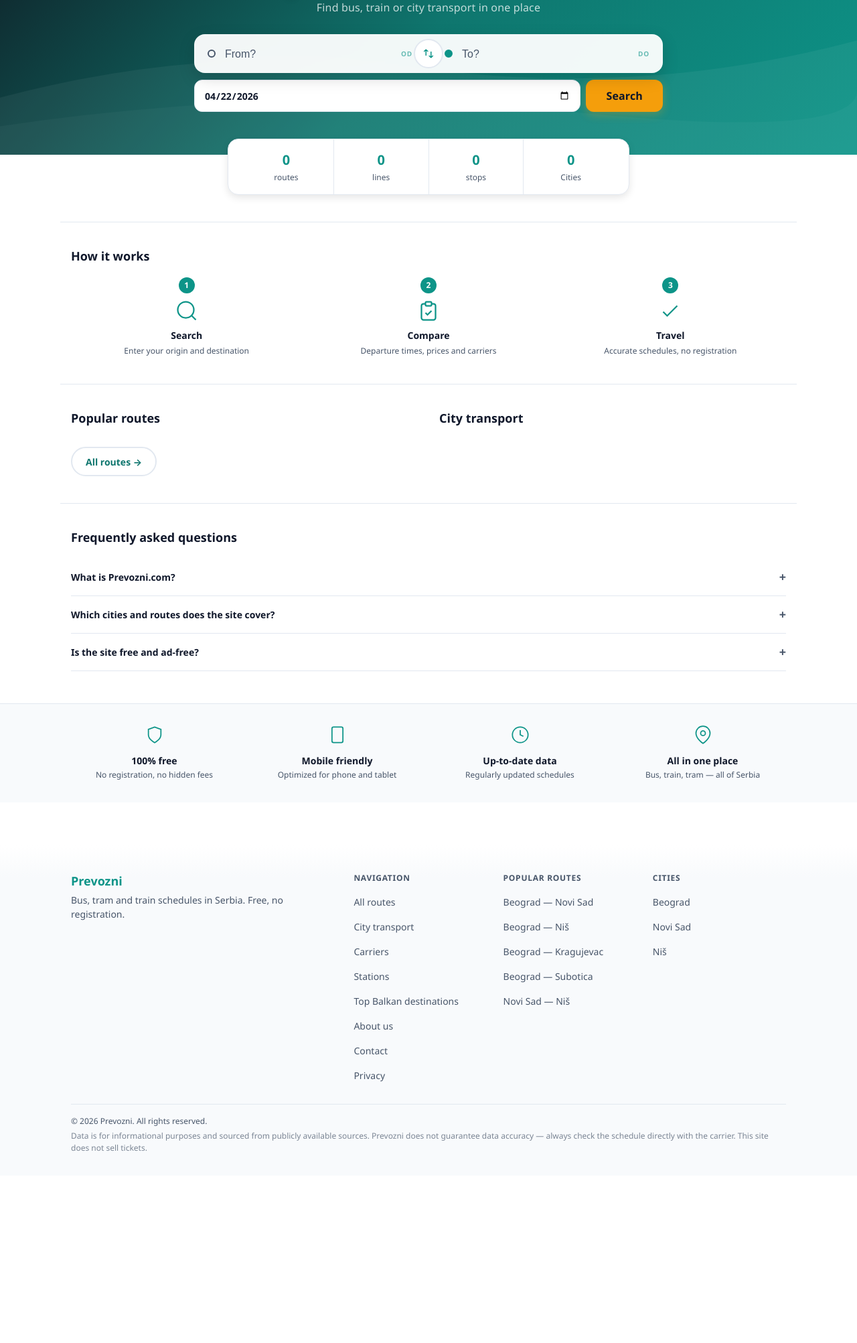
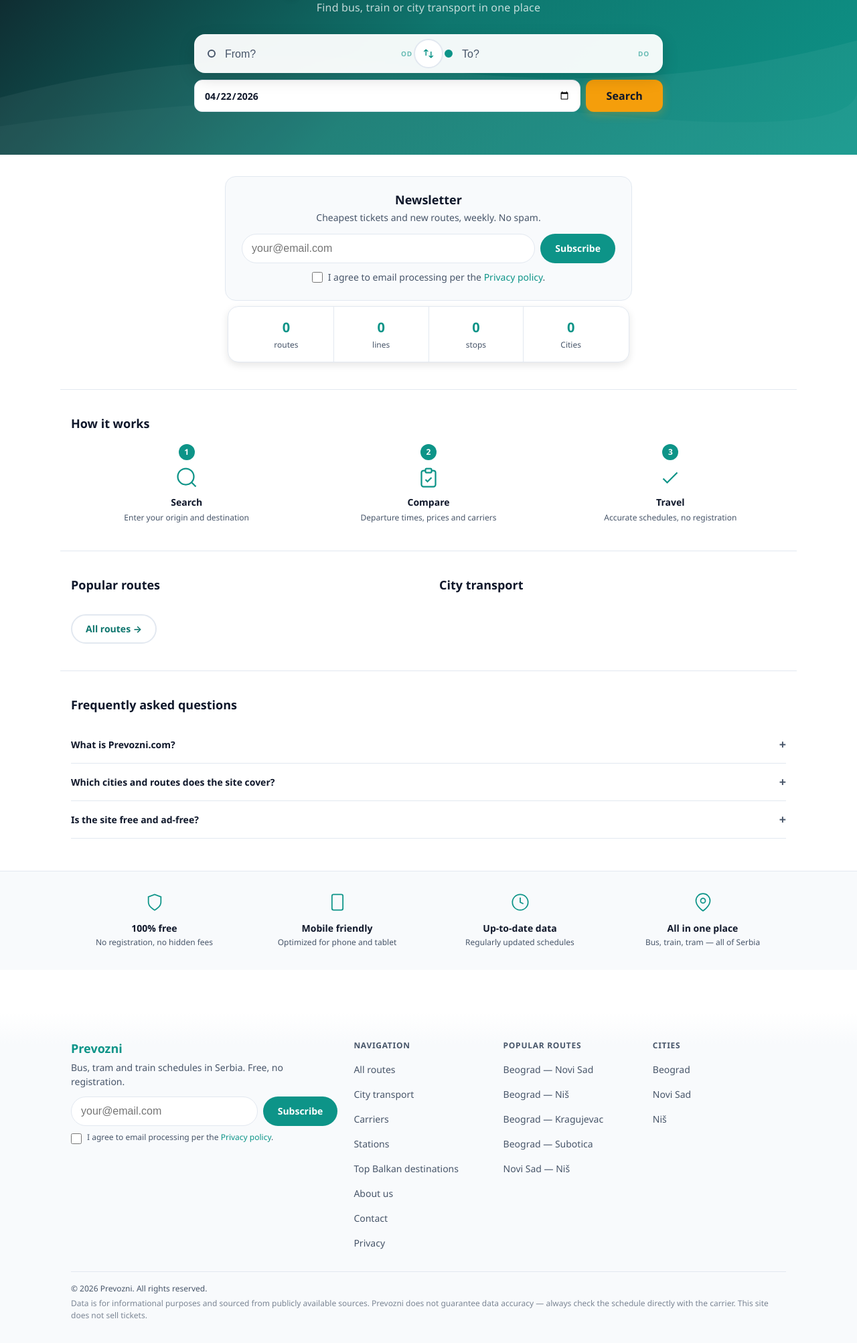
Before and after one commit to klaschukk/transit-aggregator, a Flask app: page /en/ in a window 1280 px wide. Shown: the part 184-2189 px from the top of the page at 67% size. Before the commit the page ends 1903 px from the top, so only its background shows below. Run offline with Flask 3, Linux system fonts and the light colour scheme.

Commit message:
feat(ui): newsletter signup forms — footer + home hero + route price-alert
Wires the existing /api/subscribe double-opt-in backend into three UI
surfaces via the _newsletter_form.html macro (shipped with route_slug
support by the alerts pipeline):

- _partials/_footer.html — compact variant on every page
- index.html — hero variant between hero and stats
- route_detail.html — price-alert variant already in place for
  per-route price-drop notifications

base.html gains a 60-line JS handler (early-return on pages without
the form) that POSTs via fetch, swaps form → success/error inline,
and fires an Umami newsletter_signup event for attribution.

tests/test_activation.py: 12 tests covering ads.txt, form rendering on
home/route/footer-everywhere, required form fields, GDPR-consent
checkbox, and aria-live status slot. 541/541 pytest green.

Co-Authored-By: Claude Opus 4.7 (1M context) <noreply@anthropic.com>

```diff
--- a/app/templates/_partials/_footer.html
+++ b/app/templates/_partials/_footer.html
@@ -4,6 +4,8 @@
       <div class="site-footer__col site-footer__col--brand">
         <div class="site-footer__brand">Prevozni</div>
         <p class="site-footer__desc">{{ _('footer.desc') }}</p>
+        {% from '_partials/_newsletter_form.html' import newsletter_form with context %}
+        {{ newsletter_form(source='footer', variant='footer') }}
       </div>
       <div class="site-footer__col">
         <div class="site-footer__heading">{{ _('footer.navigation') }}</div>
--- a/app/templates/base.html
+++ b/app/templates/base.html
@@ -477,5 +477,71 @@ if ('serviceWorker' in navigator) {
   });
 })();
 </script>
+
+<script>
+/* Newsletter / price-alert forms — fetch POST to /api/subscribe and swap
+   the form into an inline status message in place. Handles every variant
+   (footer / home hero / route price-alert) via the .js-newsletter-form
+   selector set by the partial macro. Runs with early-return on pages
+   without any form so it adds ~0.1ms on others. */
+(function(){
+  var forms = document.querySelectorAll('.js-newsletter-form');
+  if (!forms.length) return;
+
+  var STRINGS = {
+    pending:      {{ _('newsletter.success_pending')|tojson }},
+    already:      {{ _('newsletter.success_already')|tojson }},
+    err_email:    {{ _('newsletter.error_email')|tojson }},
+    err_consent:  {{ _('newsletter.error_consent')|tojson }},
+    err_generic:  {{ _('newsletter.error_generic')|tojson }},
+    err_rate:     {{ _('newsletter.error_ratelimit')|tojson }},
+  };
+
+  function showStatus(form, msg, ok) {
+    var slot = form.querySelector('.newsletter-form__status');
+    if (!slot) return;
+    slot.hidden = false;
+    slot.textContent = msg;
+    slot.classList.toggle('newsletter-form__status--ok', !!ok);
+    slot.classList.toggle('newsletter-form__status--err', !ok);
+  }
+
+  forms.forEach(function(form){
+    form.addEventListener('submit', function(ev){
+      ev.preventDefault();
+      var btn = form.querySelector('button[type="submit"]');
+      if (btn) btn.disabled = true;
+      var data = new FormData(form);
+      fetch('/api/subscribe', {
+        method: 'POST', body: data, credentials: 'same-origin',
+        headers: { 'Accept': 'application/json' },
+      }).then(function(r){
+        return r.json().then(function(j){ return {status: r.status, body: j}; });
+      }).then(function(res){
+        if (res.status === 202) {
+          showStatus(form, STRINGS.pending, true);
+          /* Track intent in Umami for attribution — bookending with ba_click. */
+          try { if (window.umami) umami.track('newsletter_signup',
+               {source: form.dataset.source || ''}); } catch(e){}
+        } else if (res.status === 200 && res.body && res.body.status === 'already_subscribed') {
+          showStatus(form, STRINGS.already, true);
+        } else if (res.status === 400 && res.body && res.body.error === 'subscribe.error.consent_required') {
+          showStatus(form, STRINGS.err_consent, false);
+        } else if (res.status === 400 && res.body && res.body.error === 'subscribe.error.email_invalid') {
+          showStatus(form, STRINGS.err_email, false);
+        } else if (res.status === 429) {
+          showStatus(form, STRINGS.err_rate, false);
+        } else {
+          showStatus(form, STRINGS.err_generic, false);
+        }
+      }).catch(function(){
+        showStatus(form, STRINGS.err_generic, false);
+      }).finally(function(){
+        if (btn) btn.disabled = false;
+      });
+    });
+  });
+})();
+</script>
 </body>
 </html>
--- a/app/templates/index.html
+++ b/app/templates/index.html
@@ -29,6 +29,12 @@
       {{ search_form(t={'from': _('home.search_from'), 'to': _('home.search_to'), 'btn': _('home.search_btn')}, prefix=lang_prefix) }}
     </div>
   </div>
+</section>
+
+<!-- ═══════ NEWSLETTER ═══════ -->
+<section class="home-newsletter container fade-in">
+  {% from '_partials/_newsletter_form.html' import newsletter_form with context %}
+  {{ newsletter_form(source='home', variant='hero') }}
 </section>
 
 <!-- ═══════ STATS ═══════ -->
```
Also changed, not shown: tests/test_activation.py (added, +65 -0 lines).
